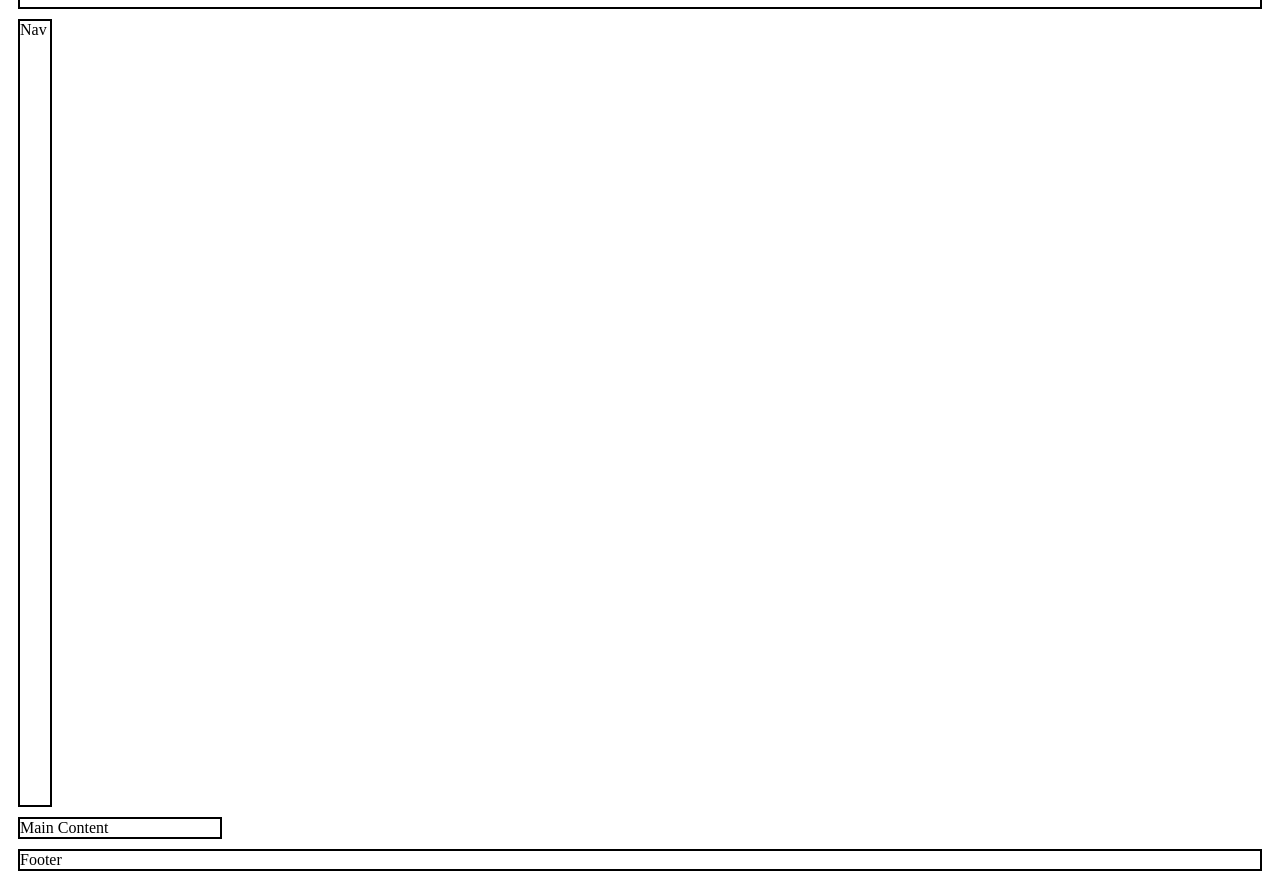
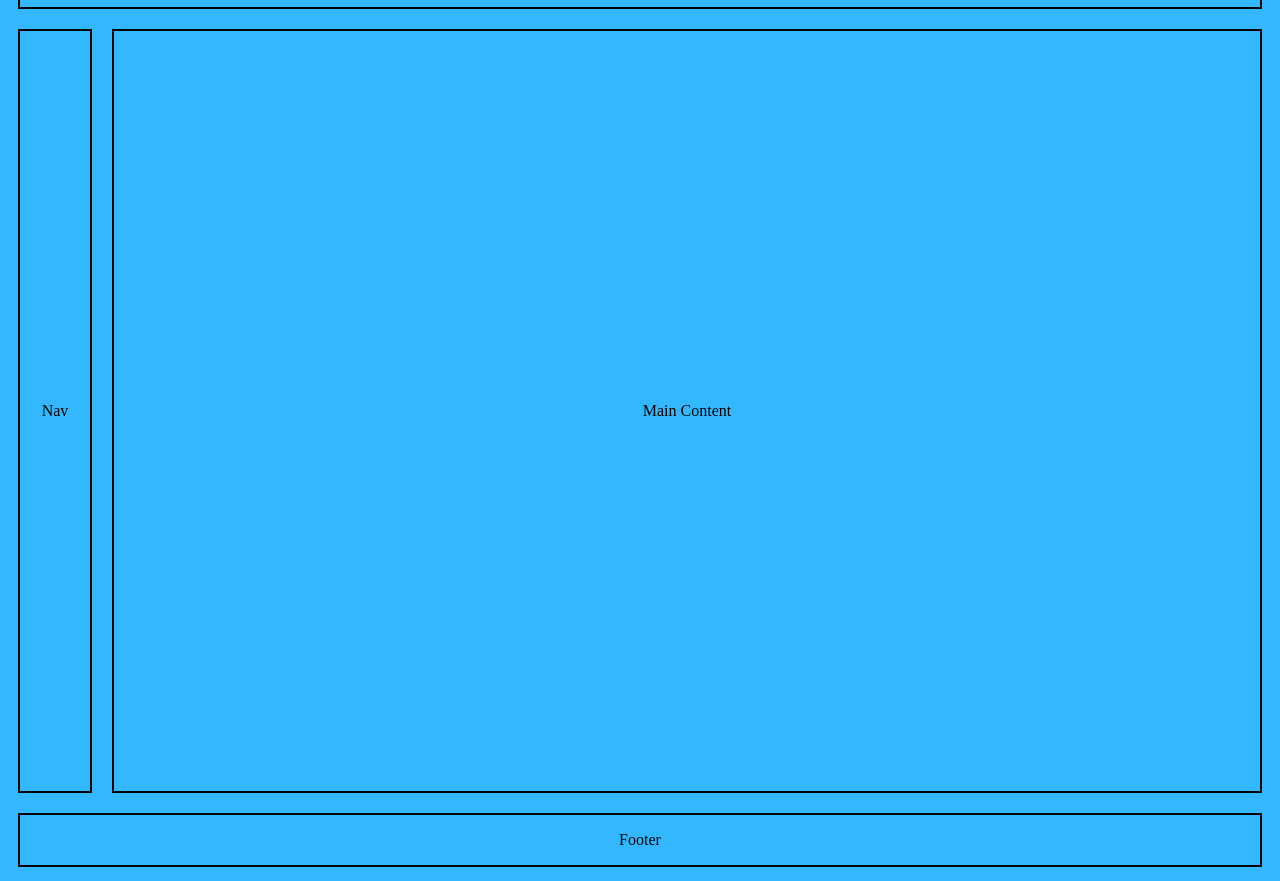
Before and after one commit to gvnwltrs/simple-web-tools, a plain HTML site: page SimpleLayout/index.html in a window 1280 px wide. Shown: the part 85-966 px from the top of the page. Drawn offline with Linux system fonts and the light colour scheme.

Commit message:
Styled containers with flexbox for fluid positioning.

```diff
--- a/SimpleLayout/css/style.css
+++ b/SimpleLayout/css/style.css
@@ -1,13 +1,10 @@
 * {
-    /* ?? */
+    background-color: #33B8FF;
 }
 
 .header {
     border: 2px solid black;
     margin: 10px;
-    display: flex;
-    flex-direction: column;
-    flex: 1;
 }
 
 #title {
@@ -16,25 +13,37 @@
     text-align: center;
 }
 
+.pageContainer {
+    display: flex;
+    height: 100%
+}
+
 .nav {
     border: 2px solid black;
-    width: 30px;
+    width: 70px;
     display: flex;
-    flex-direction: column;
-    flex: 1;
-    height: 100%;
+    flex-direction: row;
     margin: 10px;
+    justify-content: center;
+    align-items: center;
 }
 
 .mainContent {
     border: 2px solid black;
     margin: 10px;
-    width: 200px;
     display: flex;
-    flex-direction: row;
+    flex: 1;
+    justify-content: center;
+    align-items: center;
 }
 
+
+
 .footer {
+    height: 50px;
     border: 2px solid black;
     margin: 10px;
+    display: flex;
+    justify-content: center;
+    align-items: center;
 }
--- a/SimpleLayout/index.html
+++ b/SimpleLayout/index.html
@@ -12,9 +12,13 @@
             <h1 id="title">Header</h1>
         </div>
 
-        <div class="nav">Nav</div>
+        <div class="pageContainer">
+            <div class="nav">Nav</div>
 
-        <div class="mainContent">Main Content</div>
+            <div class="mainContent">Main Content</div>
+
+
+        </div>
 
         <div class="footer">Footer</div>
 	</body>
```
